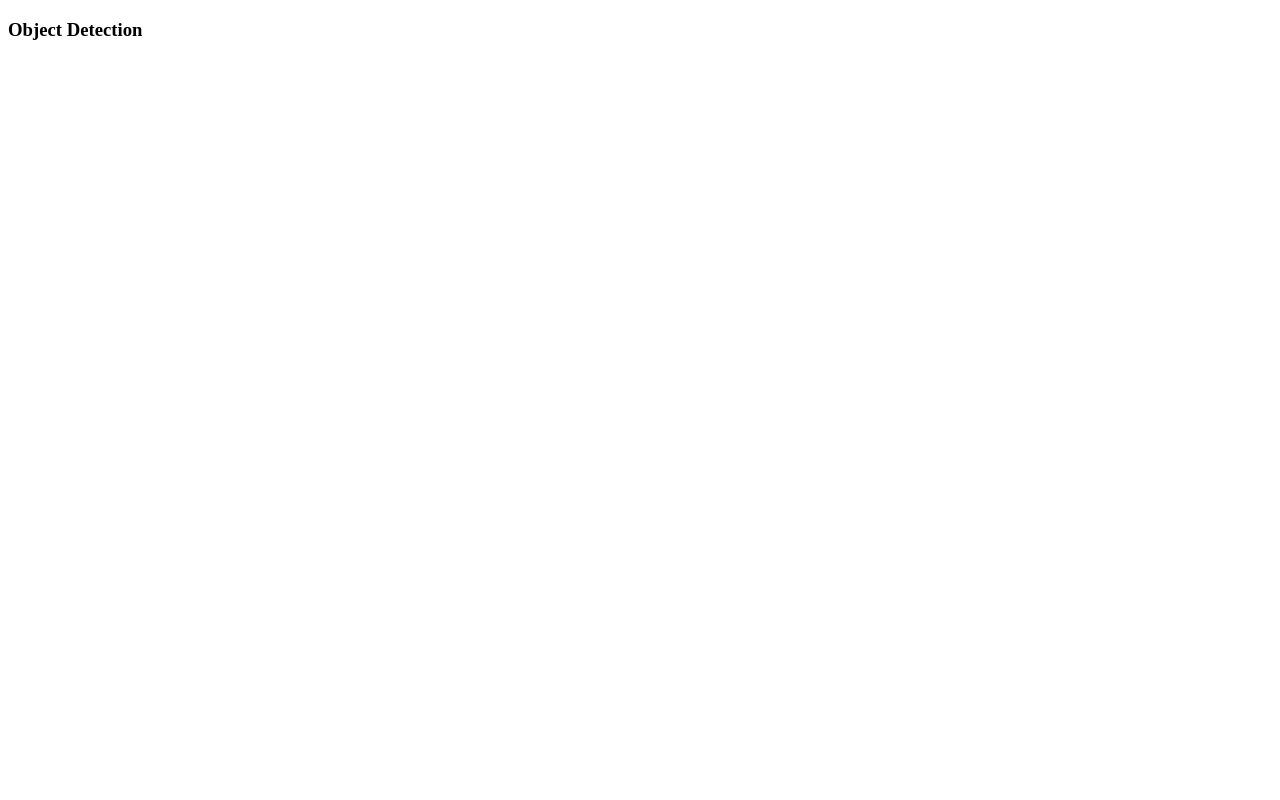
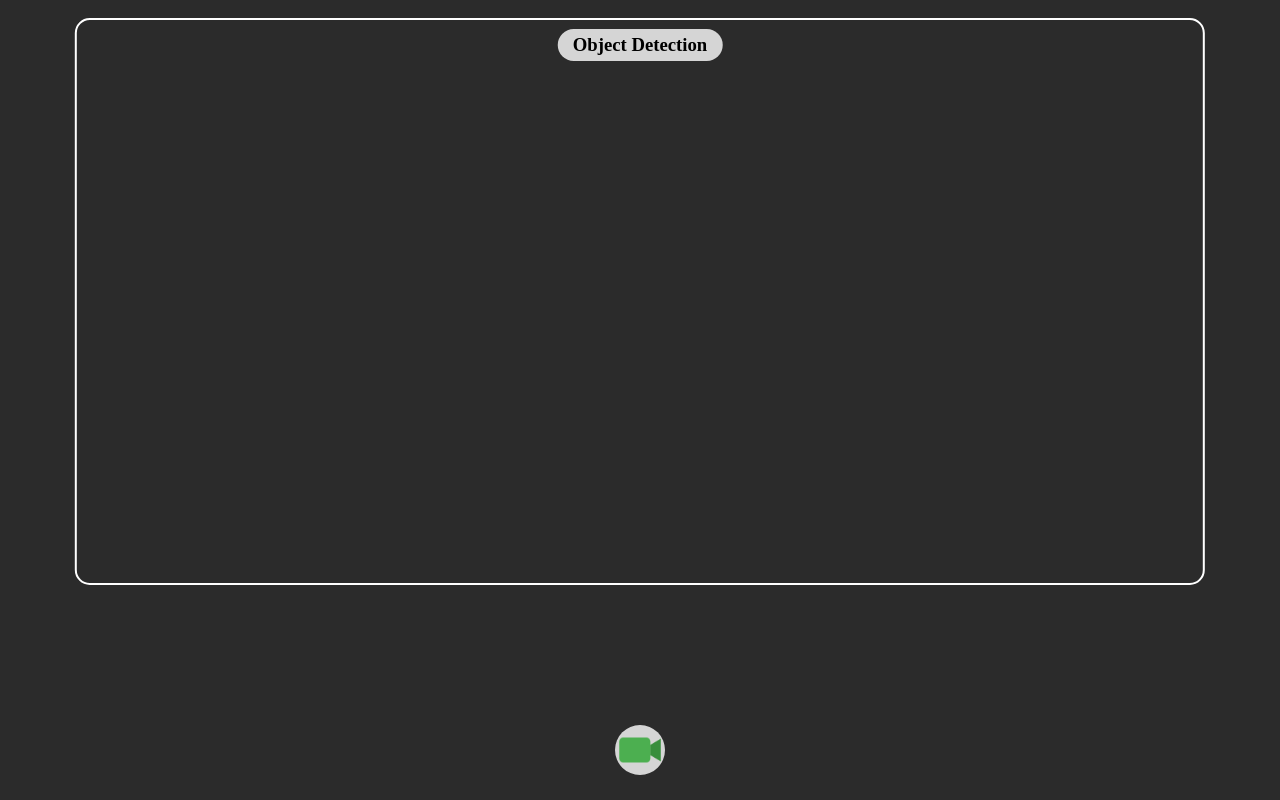
Before and after one commit to NiladriChatterje/Object-Detection, a plain HTML site: page index.html in a window 1280 px wide. Drawn offline with Linux system fonts and the light colour scheme.

Commit message:
basic layout and skeleton to capture videoStream

```diff
--- a/index.html
+++ b/index.html
@@ -5,12 +5,13 @@
     <meta charset="UTF-8">
     <meta name="viewport" content="width=device-width, initial-scale=1.0">
     <title>Object-Detection</title>
-    <link rel="stylsheet" href="./style.css" />
+    <link rel="stylesheet" href="./style.css" />
 </head>
 
 <body>
-    <h3>Object Detection</h3>
+    <h3 id="heading">Object Detection</h3>
     <video id="webcamStream"></video>
+    <button id="startCam"></button>
     <script type="module" src="./script.mjs"></script>
 </body>
 
--- a/script.mjs
+++ b/script.mjs
@@ -1,2 +1,3 @@
 const webcam = document.getElementById("webcamStream");
-const container = document.getElementById("container")
+const container = document.getElementById("container");
+const webCamBtn = document.getElementById("startCam");
--- a/style.css
+++ b/style.css
@@ -1,4 +1,63 @@
-#container {
-    width: 100%;
-    height: 100svh;
+@font-face {
+    font-family: 'Xirod';
+    src: url('https://fonts.cdnfonts.com/css/xirod');
+    font-weight: 800;
 }
+
+#heading,
+#startCam {
+    position: absolute;
+    left: 50%;
+    padding: 5px 15px;
+    background-color: rgba(255, 255, 255, 0.804);
+    border-radius: 20px;
+    transform: translateX(-50%);
+}
+
+#heading {
+    top: 10px;
+}
+
+#webcamStream {
+    position: absolute;
+    width: 88vw;
+    left: 50%;
+    transform: translateX(-50%);
+    top: 18px;
+    border-radius: 15px;
+    border: 2px solid white
+}
+
+#startCam:hover {
+    box-shadow: 0 0 20px -4px white;
+}
+
+#startCam {
+    cursor: pointer;
+    bottom: 25px;
+    border-radius: 50%;
+    width: 50px;
+    height: 50px;
+    border-style: none;
+    background-image: url('./icon.png');
+    background-repeat: none;
+    background-position: center;
+    background-size: contain;
+}
+
+body {
+    margin: 0;
+    padding: 0;
+    background-color: rgb(43, 43, 43);
+    height: 100dvh;
+    width: 100vw;
+}
+
+@media screen and (max-width:1200px) {
+    #webcamStream {
+        top: 50%;
+        transform: translate(-50%, -50%);
+        height: 87vh;
+        z-index: -2;
+    }
+}
```
Also changed, not shown: icon.png (added).
